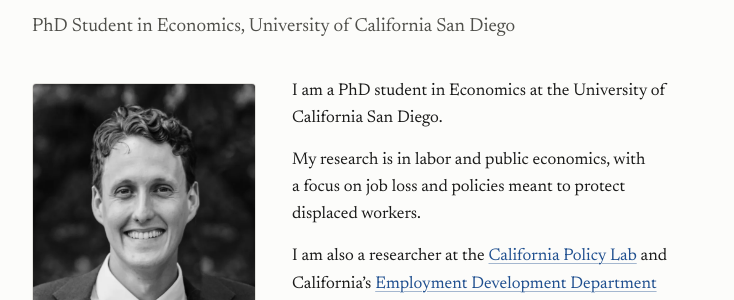
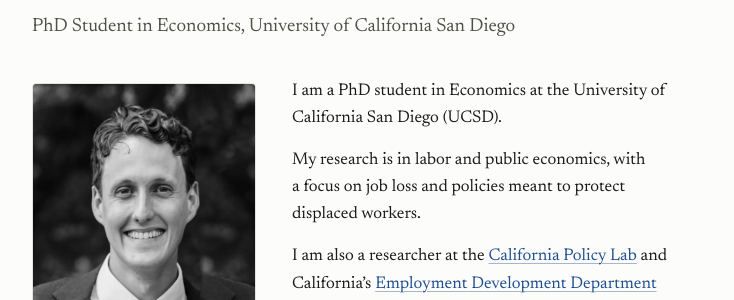
Before and after one commit to jacobrmorris/jacobrmorris.github.io, a Jekyll site: the page built from index.html, in a window 1280 px wide. Shown: the part 181-481 px from the top of the page, without its empty margins (272-1006 px from the left). Built offline with Jekyll 4.4.1, drawn with Linux system fonts in a browser that asks for light colours.

Commit message:
Name the university as UCSD too, in the bio and structured data
Co-Authored-By: Claude Opus 5.5 (1M context) <noreply@anthropic.com>

```diff
--- a/_data/profile.yml
+++ b/_data/profile.yml
@@ -15,13 +15,15 @@ name: Jacob R. Morris
 position: PhD Student in Economics
 institution: University of California San Diego
 institution_short: UC San Diego
+institution_abbr: UCSD
 institution_url: https://ucsd.edu
 department_url: https://economics.ucsd.edu
 
 # Shown under "About" on the home page. Markdown is fine; leave a blank line
 # between paragraphs.
 bio: |
-  I am a PhD student in Economics at the University of California San Diego.
+  I am a PhD student in Economics at the University of California San Diego
+  (UCSD).
 
   My research is in labor and public economics, with a focus on job loss and
   policies meant to protect displaced workers.
--- a/_includes/structured-data.html
+++ b/_includes/structured-data.html
@@ -8,6 +8,7 @@
 {%- for link in profile.links -%}
   {%- if link[1] and link[1] != "" -%}{%- assign same_as = same_as | push: link[1] -%}{%- endif -%}
 {%- endfor -%}
+{%- assign institution_names = "" | split: "" | push: profile.institution_short | push: profile.institution_abbr -%}
 {%- capture short_name -%}{{ profile.name | split: " " | first }} {{ profile.name | split: " " | last }}{%- endcapture -%}
 <script type="application/ld+json">
   {
```
Also changed, not shown: other parts of _includes/structured-data.html (+1 -0 lines).
